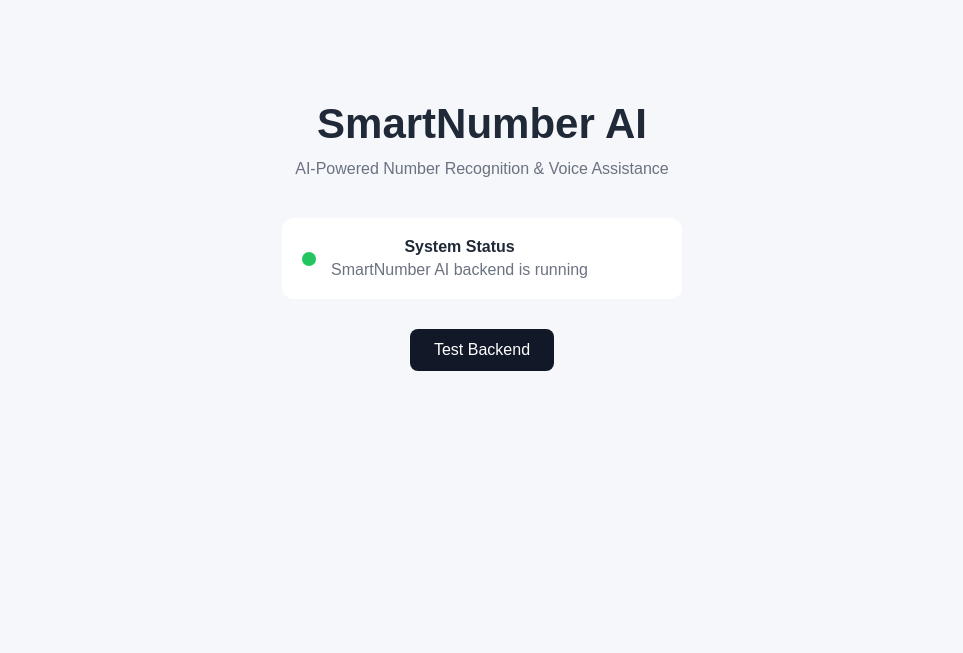
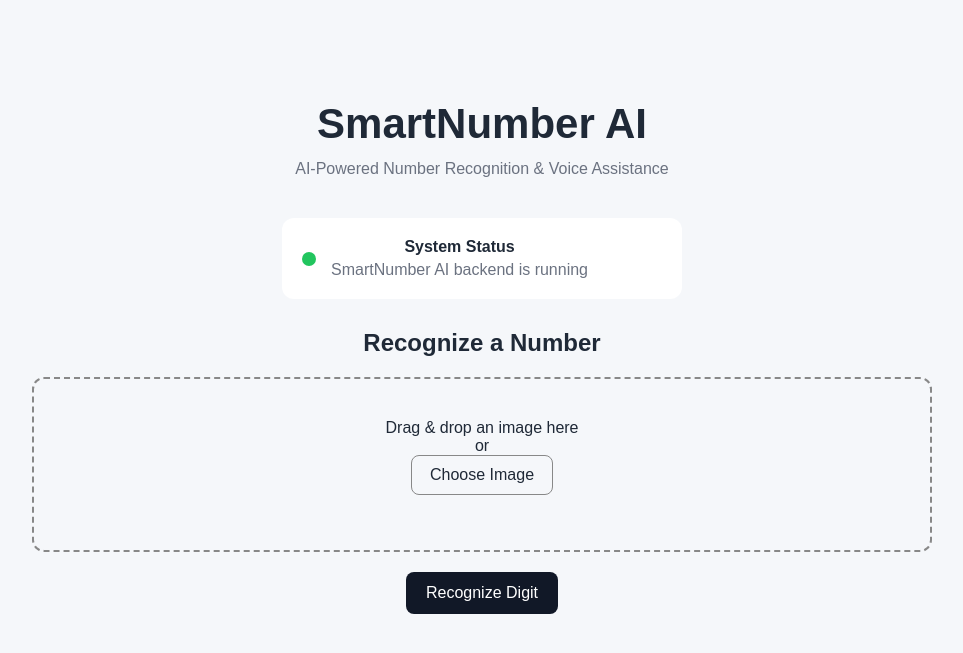
Before and after one commit to Dayanithi030208/SmartNumberAI, a Flask app: page / in a window 1280 px wide. Shown: the top 653 px of the page, without its empty margins (158-1121 px from the left). Run offline with Flask 3, Linux system fonts and the light colour scheme.

Commit message:
Implemented drag and drop and choose file options

```diff
--- a/app.py
+++ b/app.py
@@ -1,7 +1,30 @@
-from flask import Flask, render_template
+from flask import Flask, render_template, request
+from werkzeug.utils import secure_filename
+from pathlib import Path
+import uuid
+
+from services.digit_service import recognize_digit
+
 
 app = Flask(__name__)
 
+# -----------------------------------
+# Configuration
+# -----------------------------------
+
+UPLOAD_FOLDER = Path("uploads")
+UPLOAD_FOLDER.mkdir(exist_ok=True)
+
+ALLOWED_EXTENSIONS = {
+    ".jpg",
+    ".jpeg",
+    ".png"
+}
+
+
+# -----------------------------------
+# Routes
+# -----------------------------------
 
 @app.route("/")
 def home():
@@ -16,5 +39,97 @@ def health():
     }
 
 
+@app.route("/api/recognize", methods=["POST"])
+def recognize():
+
+    # -----------------------------------
+    # Check image
+    # -----------------------------------
+
+    if "image" not in request.files:
+        return {
+            "success": False,
+            "error": "No image uploaded"
+        }, 400
+
+    file = request.files["image"]
+
+    if file.filename == "":
+        return {
+            "success": False,
+            "error": "No image selected"
+        }, 400
+
+    # -----------------------------------
+    # Check extension
+    # -----------------------------------
+
+    extension = Path(
+        file.filename
+    ).suffix.lower()
+
+    if extension not in ALLOWED_EXTENSIONS:
+        return {
+            "success": False,
+            "error": "Unsupported image format"
+        }, 400
+
+    # -----------------------------------
+    # Generate safe temporary filename
+    # -----------------------------------
+
+    filename = (
+        f"{uuid.uuid4().hex}"
+        f"{extension}"
+    )
+
+    file_path = UPLOAD_FOLDER / filename
+
+    try:
+
+        # Save uploaded image
+        file.save(file_path)
+
+        # -----------------------------------
+        # Run ML recognition
+        # -----------------------------------
+
+        result = recognize_digit(
+            str(file_path)
+        )
+
+        # -----------------------------------
+        # Return JSON
+        # -----------------------------------
+
+        return {
+        "success": True,
+        "digit": result["digit"],
+        "confidence": result["confidence"],
+        "confidence_level": result["confidence_level"],
+        "top_predictions": result["top_predictions"]
+    }
+
+    except Exception as error:
+
+        return {
+            "success": False,
+            "error": str(error)
+        }, 500
+
+    finally:
+
+        # -----------------------------------
+        # Delete temporary image
+        # -----------------------------------
+
+        if file_path.exists():
+            file_path.unlink()
+
+
+# -----------------------------------
+# Run application
+# -----------------------------------
+
 if __name__ == "__main__":
     app.run(debug=True)
--- a/static/css/style.css
+++ b/static/css/style.css
@@ -67,3 +67,83 @@ button {
 button:hover {
     opacity: 0.85;
 }
+/* Upload Area */
+
+.upload-section {
+    margin-top: 30px;
+}
+
+.drop-zone {
+    border: 2px dashed #888;
+    padding: 40px;
+    text-align: center;
+    border-radius: 12px;
+    margin: 20px 0;
+    transition: 0.2s;
+}
+
+.drop-zone.dragging {
+    border-style: solid;
+    transform: scale(1.01);
+}
+
+.drop-zone label {
+    display: inline-block;
+    padding: 10px 18px;
+    border-radius: 8px;
+    cursor: pointer;
+    border: 1px solid #888;
+}
+
+#fileName {
+    margin-top: 15px;
+    font-size: 14px;
+}
+
+
+/* Image Preview */
+
+#previewContainer {
+    margin-top: 20px;
+}
+
+#imagePreview {
+    display: block;
+    max-width: 300px;
+    max-height: 300px;
+    margin: 10px auto;
+    border-radius: 10px;
+}
+
+
+/* Buttons */
+
+button {
+    padding: 12px 20px;
+    border: none;
+    border-radius: 8px;
+    cursor: pointer;
+}
+
+button:disabled {
+    cursor: not-allowed;
+    opacity: 0.6;
+}
+
+
+/* Result */
+
+#predictedDigit {
+    font-size: 70px;
+    font-weight: bold;
+    margin: 10px 0;
+}
+
+#resultCard,
+#predictionsCard {
+    margin-top: 25px;
+}
+
+#topPredictions p {
+    margin: 6px 0;
+}
--- a/static/js/app.js
+++ b/static/js/app.js
@@ -1,26 +1,360 @@
-const statusText = document.getElementById("status");
-const testButton = document.getElementById("testButton");
+let selectedFile = null;
 
+
+// ------------------------------
+// Get UI Elements
+// ------------------------------
+
+const statusText =
+    document.getElementById("status");
+
+const imageInput =
+    document.getElementById("imageInput");
+
+const dropZone =
+    document.getElementById("dropZone");
+
+const fileName =
+    document.getElementById("fileName");
+
+const previewContainer =
+    document.getElementById("previewContainer");
+
+const imagePreview =
+    document.getElementById("imagePreview");
+
+const recognizeButton =
+    document.getElementById("recognizeButton");
+
+const recognitionStatus =
+    document.getElementById("recognitionStatus");
+
+const resultCard =
+    document.getElementById("resultCard");
+
+const predictionsCard =
+    document.getElementById("predictionsCard");
+
+const predictedDigit =
+    document.getElementById("predictedDigit");
+
+const confidence =
+    document.getElementById("confidence");
+
+const confidenceLevel =
+    document.getElementById("confidenceLevel");
+
+const topPredictions =
+    document.getElementById("topPredictions");
+
+
+// ------------------------------
+// Backend Health Check
+// ------------------------------
 
 async function checkBackend() {
 
     try {
 
-        const response = await fetch("/api/health");
+        const response =
+            await fetch("/api/health");
 
-        const data = await response.json();
+        const data =
+            await response.json();
 
-        statusText.textContent = data.message;
+        statusText.textContent =
+            data.message;
 
     } catch (error) {
 
-        statusText.textContent = "Backend connection failed.";
+        statusText.textContent =
+            "Backend connection failed.";
 
         console.error(error);
     }
 }
 
 
-testButton.addEventListener("click", checkBackend);
+// ------------------------------
+// Handle File
+// ------------------------------
+
+function handleFile(file) {
+
+    if (!file) {
+        return;
+    }
+
+    if (!file.type.startsWith("image/")) {
+
+        recognitionStatus.textContent =
+            "Please select an image file.";
+
+        return;
+    }
+
+
+    // IMPORTANT:
+    // Store the actual selected/dropped file
+
+    selectedFile = file;
+
+
+    // Update filename
+
+    fileName.textContent =
+        `Selected: ${file.name}`;
+
+
+    // Update preview
+
+    const imageURL =
+        URL.createObjectURL(file);
+
+    imagePreview.src =
+        imageURL;
+
+    previewContainer.hidden =
+        false;
+
+
+    // Reset previous result
+
+    resultCard.hidden =
+        true;
+
+    predictionsCard.hidden =
+        true;
+
+
+    recognitionStatus.textContent =
+        "Image ready for recognition.";
+}
+
+
+// ------------------------------
+// Choose File
+// ------------------------------
+
+imageInput.addEventListener(
+    "change",
+    () => {
+
+        const file =
+            imageInput.files[0];
+
+        handleFile(file);
+    }
+);
+
+
+// ------------------------------
+// Drag Over
+// ------------------------------
+
+dropZone.addEventListener(
+    "dragover",
+    (event) => {
+
+        event.preventDefault();
+
+        dropZone.classList.add(
+            "dragging"
+        );
+    }
+);
+
+
+// ------------------------------
+// Drag Leave
+// ------------------------------
+
+dropZone.addEventListener(
+    "dragleave",
+    () => {
+
+        dropZone.classList.remove(
+            "dragging"
+        );
+    }
+);
+
+
+// ------------------------------
+// Drop
+// ------------------------------
+
+dropZone.addEventListener(
+    "drop",
+    (event) => {
+
+        event.preventDefault();
+
+        dropZone.classList.remove(
+            "dragging"
+        );
+
+
+        const file =
+            event.dataTransfer.files[0];
+
+
+        // Store dropped file separately
+
+        handleFile(file);
+    }
+);
+
+
+// ------------------------------
+// Recognition
+// ------------------------------
+
+async function recognizeDigit() {
+
+    // IMPORTANT:
+    // Use selectedFile instead of imageInput.files[0]
+
+    if (!selectedFile) {
+
+        recognitionStatus.textContent =
+            "Please select or drop an image first.";
+
+        return;
+    }
+
+
+    recognizeButton.disabled =
+        true;
+
+    recognizeButton.textContent =
+        "Recognizing...";
+
+    recognitionStatus.textContent =
+        "AI is analyzing the image...";
+
+    resultCard.hidden =
+        true;
+
+    predictionsCard.hidden =
+        true;
+
+
+    try {
+
+        const formData =
+            new FormData();
+
+
+        formData.append(
+            "image",
+            selectedFile
+        );
+
+
+        const response =
+            await fetch(
+                "/api/recognize",
+                {
+                    method: "POST",
+                    body: formData
+                }
+            );
+
+
+        const data =
+            await response.json();
+
+
+        if (
+            !response.ok ||
+            !data.success
+        ) {
+
+            throw new Error(
+                data.error ||
+                "Recognition failed."
+            );
+        }
+
+
+        // ------------------------------
+        // Display Result
+        // ------------------------------
+
+        predictedDigit.textContent =
+            data.digit;
+
+        confidence.textContent =
+            `${data.confidence}%`;
+
+        confidenceLevel.textContent =
+            data.confidence_level;
+
+
+        // ------------------------------
+        // Top Predictions
+        // ------------------------------
+
+        topPredictions.innerHTML = "";
+
+
+        data.top_predictions.forEach(
+            prediction => {
+
+                const item =
+                    document.createElement("p");
+
+                item.textContent =
+                    `${prediction.digit} → ${prediction.confidence}%`;
+
+                topPredictions.appendChild(
+                    item
+                );
+            }
+        );
+
+
+        resultCard.hidden =
+            false;
+
+        predictionsCard.hidden =
+            false;
+
+
+        recognitionStatus.textContent =
+            "Recognition completed.";
+
+    } catch (error) {
+
+        recognitionStatus.textContent =
+            error.message;
+
+        console.error(error);
+
+    } finally {
+
+        recognizeButton.disabled =
+            false;
+
+        recognizeButton.textContent =
+            "Recognize Digit";
+    }
+}
+
+
+// ------------------------------
+// Recognize Button
+// ------------------------------
+
+recognizeButton.addEventListener(
+    "click",
+    recognizeDigit
+);
+
+
+// ------------------------------
+// Start
+// ------------------------------
 
 checkBackend();
--- a/templates/index.html
+++ b/templates/index.html
@@ -1,5 +1,6 @@
 <!DOCTYPE html>
 <html lang="en">
+
 <head>
     <meta charset="UTF-8">
     <meta name="viewport" content="width=device-width, initial-scale=1.0">
@@ -22,22 +23,139 @@
             AI-Powered Number Recognition & Voice Assistance
         </p>
 
+        <!-- System Status -->
+
         <div class="status-card">
+
             <span class="status-dot"></span>
 
             <div>
                 <strong>System Status</strong>
                 <p id="status">Checking backend...</p>
             </div>
+
         </div>
 
-        <button id="testButton">
-            Test Backend
-        </button>
+
+        <!-- Upload Section -->
+
+        <section class="upload-section">
+
+            <h2>Recognize a Number</h2>
+
+            <div
+                id="dropZone"
+                class="drop-zone"
+            >
+
+                <p>
+                    Drag & drop an image here
+                </p>
+
+                <p>
+                    or
+                </p>
+
+                <label for="imageInput">
+                    Choose Image
+                </label>
+
+                <input
+                    type="file"
+                    id="imageInput"
+                    accept="image/png, image/jpeg"
+                    hidden
+                >
+
+                <p id="fileName"></p>
+
+            </div>
+
+
+            <!-- Image Preview -->
+
+            <div
+                id="previewContainer"
+                hidden
+            >
+
+                <h3>Image Preview</h3>
+
+                <img
+                    id="imagePreview"
+                    alt="Selected number image"
+                >
+
+            </div>
+
+
+            <button
+                id="recognizeButton"
+            >
+                Recognize Digit
+            </button>
+
+            <p id="recognitionStatus"></p>
+
+        </section>
+
+
+        <!-- Recognition Result -->
+
+        <section
+            id="resultCard"
+            hidden
+        >
+
+            <h2>Recognition Result</h2>
+
+            <div>
+                <strong>Predicted Digit</strong>
+
+                <div id="predictedDigit">
+                    -
+                </div>
+            </div>
+
+            <div>
+                <strong>Confidence</strong>
+
+                <p id="confidence">
+                    -
+                </p>
+            </div>
+
+            <div>
+                <strong>Confidence Level</strong>
+
+                <p id="confidenceLevel">
+                    -
+                </p>
+            </div>
+
+        </section>
+
+
+        <!-- Top Predictions -->
+
+        <section
+            id="predictionsCard"
+            hidden
+        >
+
+            <h2>Top Predictions</h2>
+
+            <div id="topPredictions"></div>
+
+        </section>
 
     </main>
 
-    <script src="{{ url_for('static', filename='js/app.js') }}"></script>
+
+    <script
+        src="{{ url_for('static', filename='js/app.js') }}">
+    </script>
 
 </body>
+
 </html>
```
Also changed, not shown: services/digit_service.py (+13 -5 lines).
